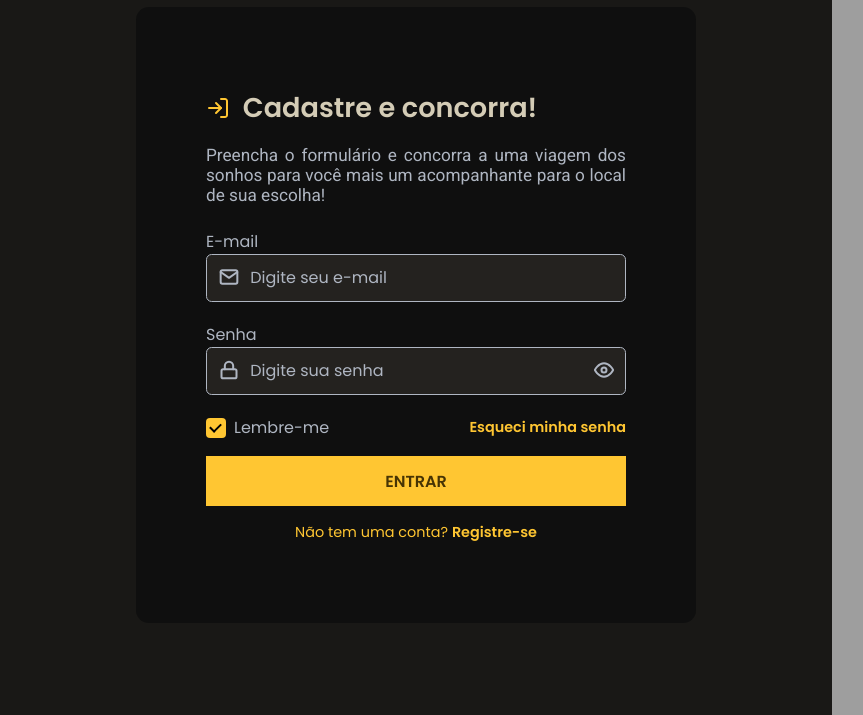
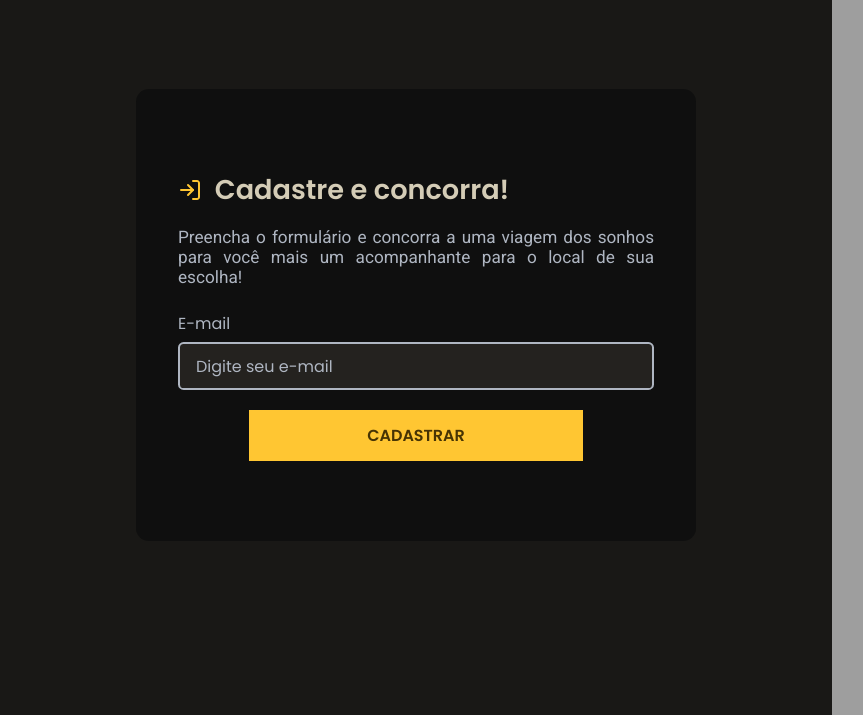
Before and after one commit to KarineBrandelli/application-form, a plain HTML site: page index.html in a window 1280 px wide. Shown: the part 85-800 px from the top of the page, without its empty margins (0-863 px from the left). Drawn offline with Linux system fonts and the light colour scheme; grey boxes are pictures that could not be loaded.

Commit message:
password input, checkbox and register to new account removed, title modified

```diff
--- a/css/styles.css
+++ b/css/styles.css
@@ -42,6 +42,7 @@ body {
   display: flex;
   align-items: center;
   justify-content: center;
+  flex-direction: column;
 
   width: 100%;
   max-width: 35rem;
@@ -53,7 +54,7 @@ body {
 .form-content {
   display: flex;
   flex-direction: column;
-  max-width: 75%;
+  width: 85%;
 }
 
 .title-box {
@@ -80,22 +81,28 @@ body {
 
 .form-input-box {
   border: none;
+  width: 85%;
 }
 
-.input-box-email input,
-.input-box-password input {
+.input-box-email {
   background-color: #24221f;
   border-radius: 0.35rem;
-  border: 1px solid #afb6c2;
+  border: 0.125rem solid #afb6c2;
+  outline: none;
   height: 3rem;
   width: 100%;
+}
+
+.input-box-email:focus {
+  border: 0.175rem solid #ffc632;
+  outline: none;
 }
 
 input {
   font-family: "Poppins", sans-serif;
   color: #afb6c2;
   font-size: 1rem;
-  padding-left: 2.7rem;
+  padding-left: 1rem;
 }
 
 input::placeholder {
@@ -104,59 +111,20 @@ input::placeholder {
   font-size: 1rem;
 }
 
-.input-icon {
-  position: absolute;
-  margin: 0.8rem;
-}
-
-.input-icon-eye {
-  position: absolute;
-  margin: 0.8rem -2rem;
-}
-
-.input-box-email input:focus,
-.input-box-email input:active,
-.password-box input:focus,
-.password-box input:active {
-  border: 0.2rem solid #ffc632;
-}
-
-.label-email,
-.label-password,
-.remember-login {
+label {
   font-family: "Poppins", sans-serif;
   font-size: 1rem;
   color: #afb6c2;
 }
 
-.email-box,
-.password-box {
+.email-box {
+  display: flex;
+  flex-direction: column;
+  gap: .35rem;
   padding-bottom: 1.25rem;
 }
 
-.forgot-password,
-.no-have-account {
-  font-family: "Poppins", sans-serif;
-  text-decoration: none;
-  font-size: 0.9rem;
-  color: #ffc632;
-}
-
-.other-actions {
-  display: flex;
-  align-items: center;
-  justify-content: space-between;
-
-  padding-bottom: 1rem;
-}
-
-.remember-login {
-  display: flex;
-
-  gap: 0.5rem;
-}
-
-.button-login {
+.btn-cadastrar {
   font-family: "Poppins", sans-serif;
   background-color: #ffc632;
   color: #473404;
@@ -164,66 +132,12 @@ input::placeholder {
   font-size: 1rem;
   padding: 0.8rem;
   border: none;
-  width: 100%;
+  width: 70%;
 }
 
-.register {
+.button-center {
   display: flex;
   justify-content: center;
-  padding-top: 1rem;
-}
-
-.container-label {
-  display: block;
-  position: relative;
-  padding-left: 1.75rem;
-  font-family: "Poppins", sans-serif;
-  font-size: 1rem;
-  color: #afb6c2;
-}
-
-.container-label input {
-  position: absolute;
-  opacity: 0;
-  height: 0;
-  width: 0;
-}
-
-.checkmark {
-  position: absolute;
-  margin-top: 0.2rem;
-  left: 0;
-  height: 1.25rem;
-  width: 1.25rem;
-  background-color: white;
-  border: 1px solid gray;
-  border-radius: 0.25rem;
-}
-
-.container-label input:checked ~ .checkmark {
-  background-color: #ffc632;
-  border: none;
-}
-
-.checkmark::after {
-  display: none;
-  content: "";
-  position: absolute;
-}
-
-.container-label .checkmark::after {
-  content: "";
-  left: 0.35rem;
-  top: 0.2rem;
-  width: 5px;
-  height: 9px;
-  transform: rotate(45deg);
-  border-right: 2px solid black;
-  border-bottom: 2px solid black;
-}
-
-.container-label input:checked ~ .checkmark::after {
-  display: block;
 }
 
 
--- a/index.html
+++ b/index.html
@@ -4,7 +4,7 @@
     <meta charset="UTF-8" />
     <meta http-equiv="X-UA-Compatible" content="IE=edge" />
     <meta name="viewport" content="width=device-width, initial-scale=1.0" />
-    <title>Login Form</title>
+    <title>Sua viagem dos sonhos!</title>
 
     <link rel="stylesheet" href="./css/styles.css" />
 
@@ -21,77 +21,36 @@
     <header>
       <img class="logo" src="./assets/sign-icon.png"/>
     </header>
-
     <main class="main-content">
       <form class="form" action="#">
         <div class="form-content">
-          <section class="title-box">
+          <div class="title-box">
             <img
               class="login-icon"
               src="./assets/log-in.svg"
-              alt="Login icon"
-            />
+              alt="Login icon" />
             <h1 class="title">Cadastre e concorra!</h1>
-          </section>
+          </div>
           <p class="info-form">Preencha o formulário e concorra a uma viagem dos sonhos para você mais um acompanhante para o local de sua escolha!</p>
+        </div>
 
         <fieldset class="form-input-box">
+
           <div class="email-box">
             <label class="label-email" for="email"> E-mail </label>
-
-              <div class="input-box-email">
-                <img
-                  class="input-icon"
-                  src="./assets/mail.svg"
-                  alt="Email icon" />
             <input
+              class="input-box-email"
               type="email"
               id="email"
               placeholder="Digite seu e-mail" />
           </div>
+
+          <div class="button-center">
+            <button class="btn-cadastrar">CADASTRAR</button>
           </div>
 
-            <div class="password-box">
-              <label class="label-password" for="password"> Senha </label>
+        </fieldset>
 
-              <div class="input-box-password">
-                <img
-                  class="input-icon"
-                  src="./assets/lock.svg"
-                  alt="Password icon" />
-                <input
-                  type="password"
-                  id="password"
-                  placeholder="Digite sua senha" />
-                <img
-                  class="input-icon-eye"
-                  src="./assets/eye.svg"
-                  alt="Show/Hide password"
-                />
-              </div>
-            </div>
-
-            <div class="other-actions">
-              <label class="container-label">
-                Lembre-me
-                <input type="checkbox" checked="checked" />
-                <span class="checkmark"></span>
-              </label>
-              <a class="forgot-password" href="#">
-                <strong>Esqueci minha senha</strong>
-              </a>
-            </div>
-
-            <button class="button-login">ENTRAR</button>
-
-            <div class="register">
-              <a class="no-have-account" href="#">
-                Não tem uma conta?
-                <strong>Registre-se</strong>
-              </a>
-            </div>
-          </fieldset>
-        </div>
       </form>
     </main>
 
```
Lines whose indentation alone changed are shown as unchanged.
